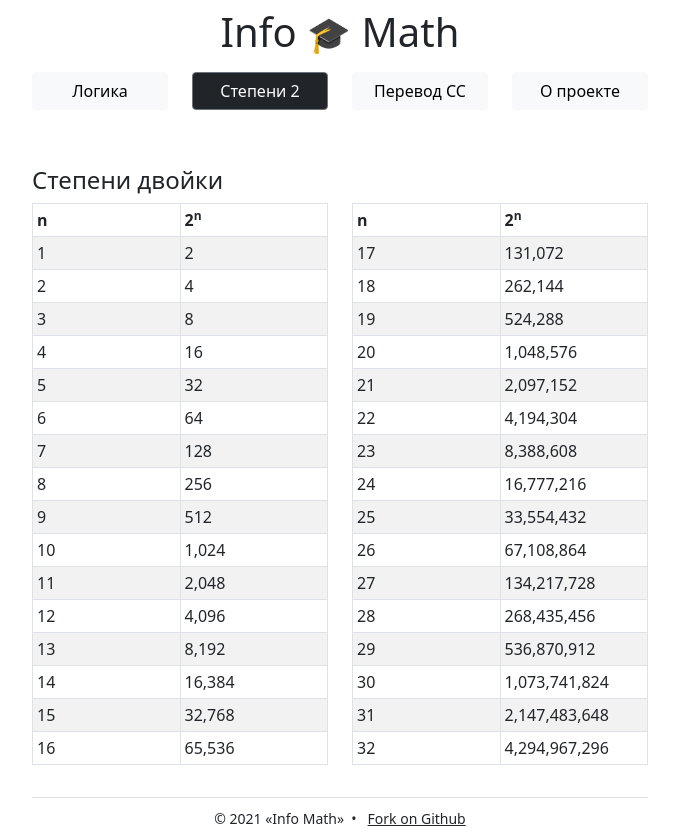
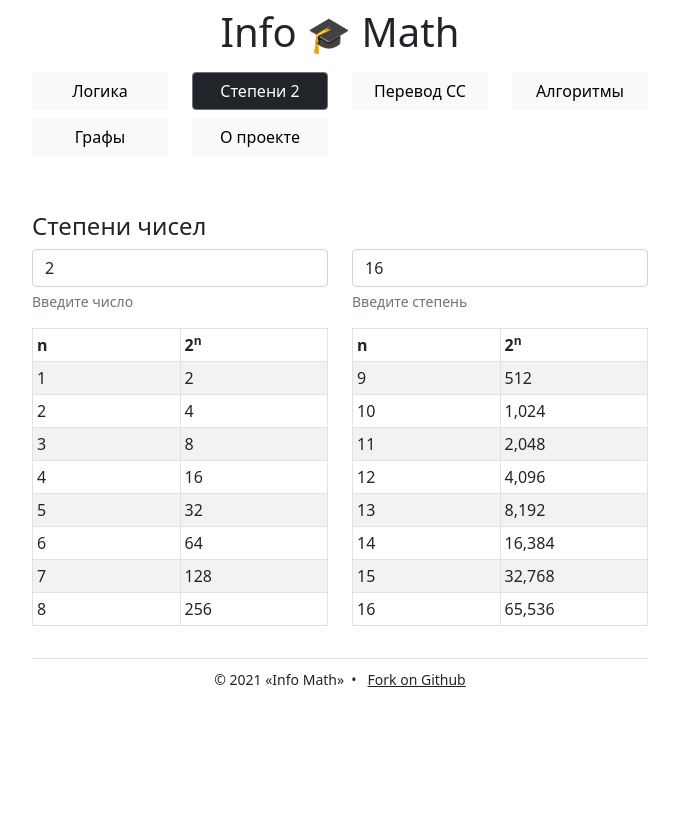
Before and after one commit to mccrush/info, a Vue app: page / in a window 1280 px wide. Both pictures are taken after a click on the button "Степени 2". Shown: the whole page, without its empty margins (300-979 px from the left). After the commit the page ends 800 px from the top, so only its background shows below. Built offline with nearby package versions, Linux system fonts and the light colour scheme.

Commit message:
Settings work calc Step

```diff
--- a/src/components/Navbar.vue
+++ b/src/components/Navbar.vue
@@ -30,7 +30,7 @@
         Перевод СС
       </button>
     </div>
-    <!-- <div class="col-6 col-sm-3 mt-2 mt-sm-0">
+    <div class="col-6 col-sm-3 mt-2 mt-sm-0">
       <button
         class="btn btn-block btn-light w-100"
         @click="selectTab('Algol', $event)"
@@ -39,8 +39,8 @@
       >
         Алгоритмы
       </button>
-    </div> -->
-    <!-- <div class="col-6 col-sm-3 mt-2">
+    </div>
+    <div class="col-6 col-sm-3 mt-2">
       <button
         class="btn btn-block btn-light w-100"
         @click="selectTab('Graph', $event)"
@@ -49,8 +49,8 @@
       >
         Графы
       </button>
-    </div> -->
-    <div class="col-6 col-sm-3 mt-2 mt-sm-0">
+    </div>
+    <div class="col-6 col-sm-3 mt-2">
       <button
         class="btn btn-block btn-light w-100"
         @click="selectTab('About', $event)"
@@ -77,8 +77,8 @@ export default {
       this.$refs.ss.classList.remove('router-link-active')
       this.$refs.step.classList.remove('router-link-active')
       this.$refs.about.classList.remove('router-link-active')
-      // this.$refs.algol.classList.remove('router-link-active')
-      // this.$refs.graph.classList.remove('router-link-active')
+      this.$refs.algol.classList.remove('router-link-active')
+      this.$refs.graph.classList.remove('router-link-active')
       e.target.classList.add('router-link-active')
       localStorage.setItem('info-page', compName)
     }
--- a/src/views/Step.vue
+++ b/src/views/Step.vue
@@ -1,9 +1,18 @@
 <template>
   <div class="row">
     <div class="col-12 pt-4">
-      <h4>Степени двойки</h4>
+      <h4>Степени чисел</h4>
       <div class="row">
         <div class="col-12 col-sm-6">
+          <input
+            type="number"
+            class="form-control"
+            v-model.number="inputNum"
+            min="1"
+            max="99"
+            step="1"
+          />
+          <div id="resultNumHelp" class="form-text mb-3">Введите число</div>
           <table
             class="table table-bordered table-striped table-hover table-sm"
           >
@@ -14,14 +23,23 @@
               </tr>
             </thead>
             <tbody>
-              <tr v-for="n in 16" :key="n + 'id'">
+              <tr v-for="n in podStep1" :key="n + 'id'">
                 <td>{{ n }}</td>
-                <td>{{ Math.pow(2, n).toLocaleString() }}</td>
+                <td>{{ Math.pow(inputNum, n).toLocaleString() }}</td>
               </tr>
             </tbody>
           </table>
         </div>
         <div class="col-12 col-sm-6">
+          <input
+            type="number"
+            class="form-control"
+            v-model.number="inputStep"
+            min="1"
+            max="99"
+            step="1"
+          />
+          <div id="resultNumHelp" class="form-text mb-3">Введите степень</div>
           <table
             class="table table-bordered table-striped table-hover table-sm"
           >
@@ -32,9 +50,9 @@
               </tr>
             </thead>
             <tbody>
-              <tr v-for="m in 16" :key="m + 'id'">
-                <td>{{ m + 16 }}</td>
-                <td>{{ Math.pow(2, m + 16).toLocaleString() }}</td>
+              <tr v-for="m in podStep1" :key="m + 'id'">
+                <td>{{ m + podStep1 }}</td>
+                <td>{{ Math.pow(inputNum, m + podStep1).toLocaleString() }}</td>
               </tr>
             </tbody>
           </table>
@@ -43,3 +61,23 @@
     </div>
   </div>
 </template>
+
+<script>
+export default {
+  data() {
+    return {
+      inputNum: 2,
+      inputStep: 16
+    }
+  },
+  computed: {
+    podStep1() {
+      if (this.inputStep % 2 === 0) {
+        return this.inputStep / 2
+      } else {
+        return Math.trunc(this.inputStep / 2) + 1
+      }
+    }
+  }
+}
+</script>
```
